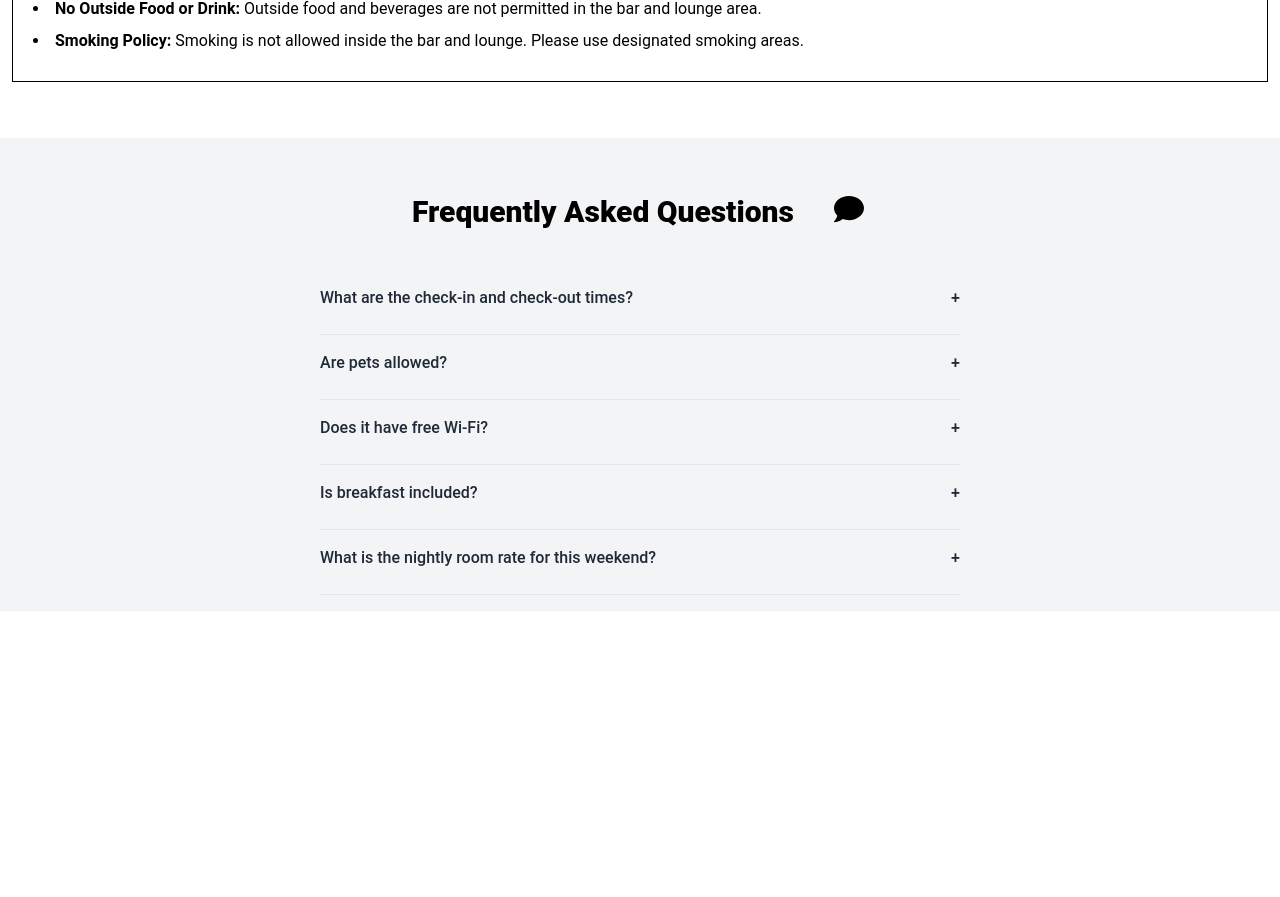
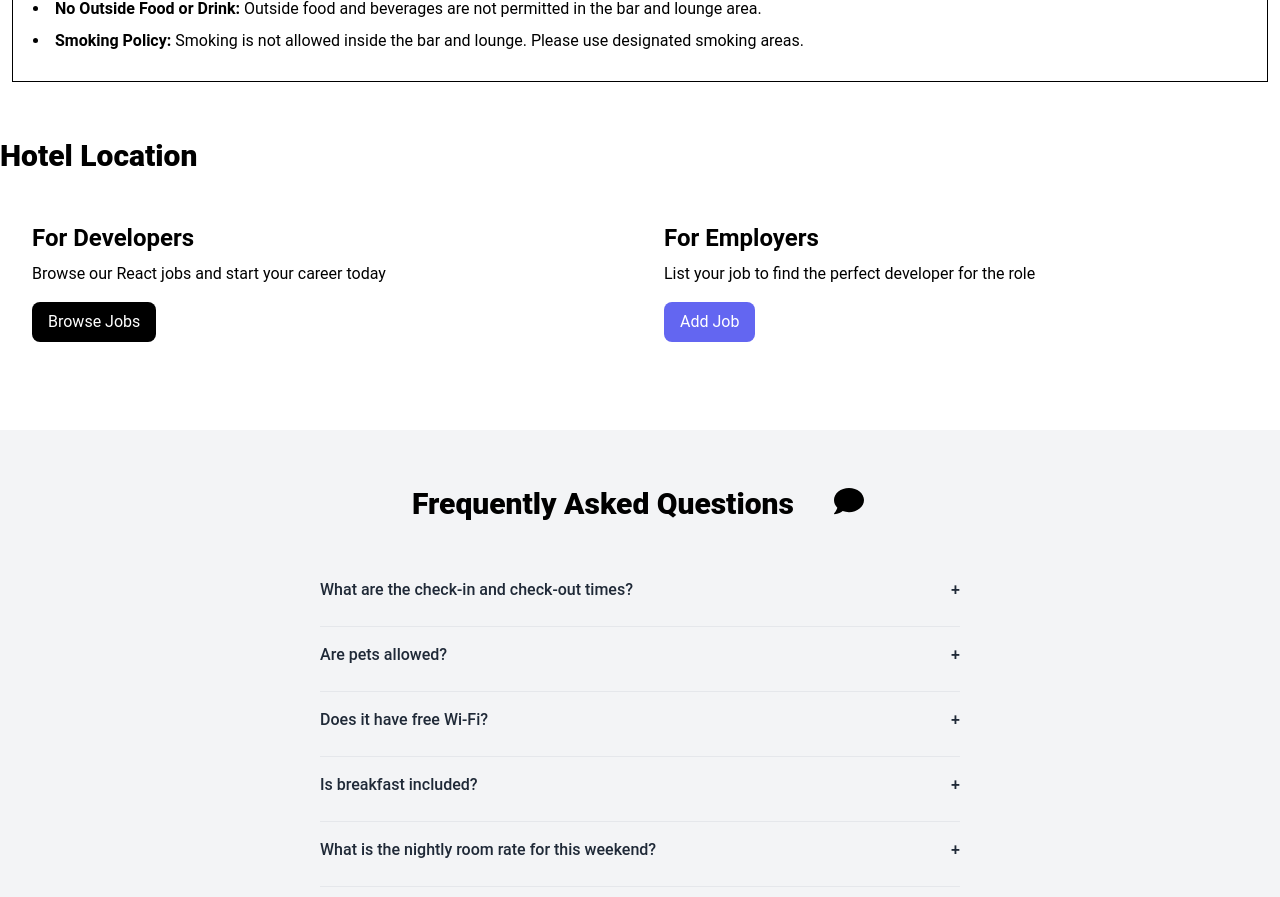
Before and after one commit to Happydorry/Ecommerce-Hotel-Website, a React (Vite) app: page / in a window 1280 px wide. Shown: the part 2880-3777 px from the top of the page. Before the commit the page ends 3491 px from the top, so only its background shows below. Built offline with nearby package versions, Linux system fonts and the light colour scheme.

Commit message:
adding the component location

```diff
--- /dev/null
+++ b/src/Component/Location.jsx
@@ -0,0 +1,14 @@
+/* eslint-disable no-unused-vars */
+import React from "react";
+import HomeCards from "./HomeCards";
+
+const Location = () => {
+  return (
+    <>
+      <h1 className="font-extrabold text-3xl mt-10">Hotel Location</h1>
+      <HomeCards />
+    </>
+  );
+};
+
+export default Location;
--- a/src/Pages/HomePage.jsx
+++ b/src/Pages/HomePage.jsx
@@ -6,6 +6,7 @@ import Rooms from "../Component/Rooms";
 import Facilities from "../Component/Facilities";
 import AdditionalInfo from "../Component/AdditionalInfo";
 import FrequentlyAskedQuestions from "../Component/FrequentlyAskedQuestions";
+import Location from "../Component/Location";
 
 import { useRef } from "react";
 
@@ -21,6 +22,7 @@ const HomePage = () => {
         <Facilities />
       </div>
       <AdditionalInfo />
+      <Location />
       <div id="faq" ref={faqRef}>
         <FrequentlyAskedQuestions />
       </div>
```
